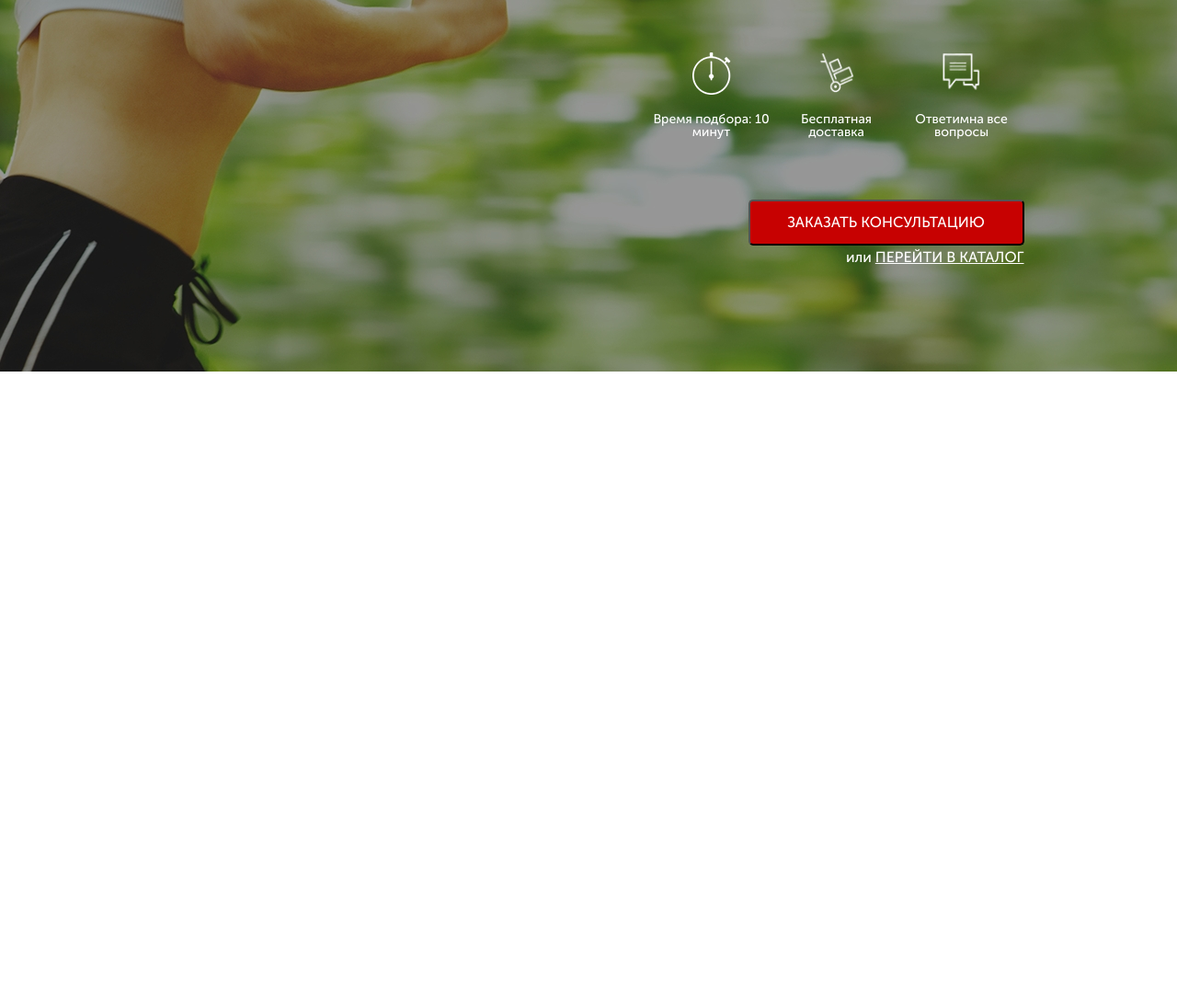
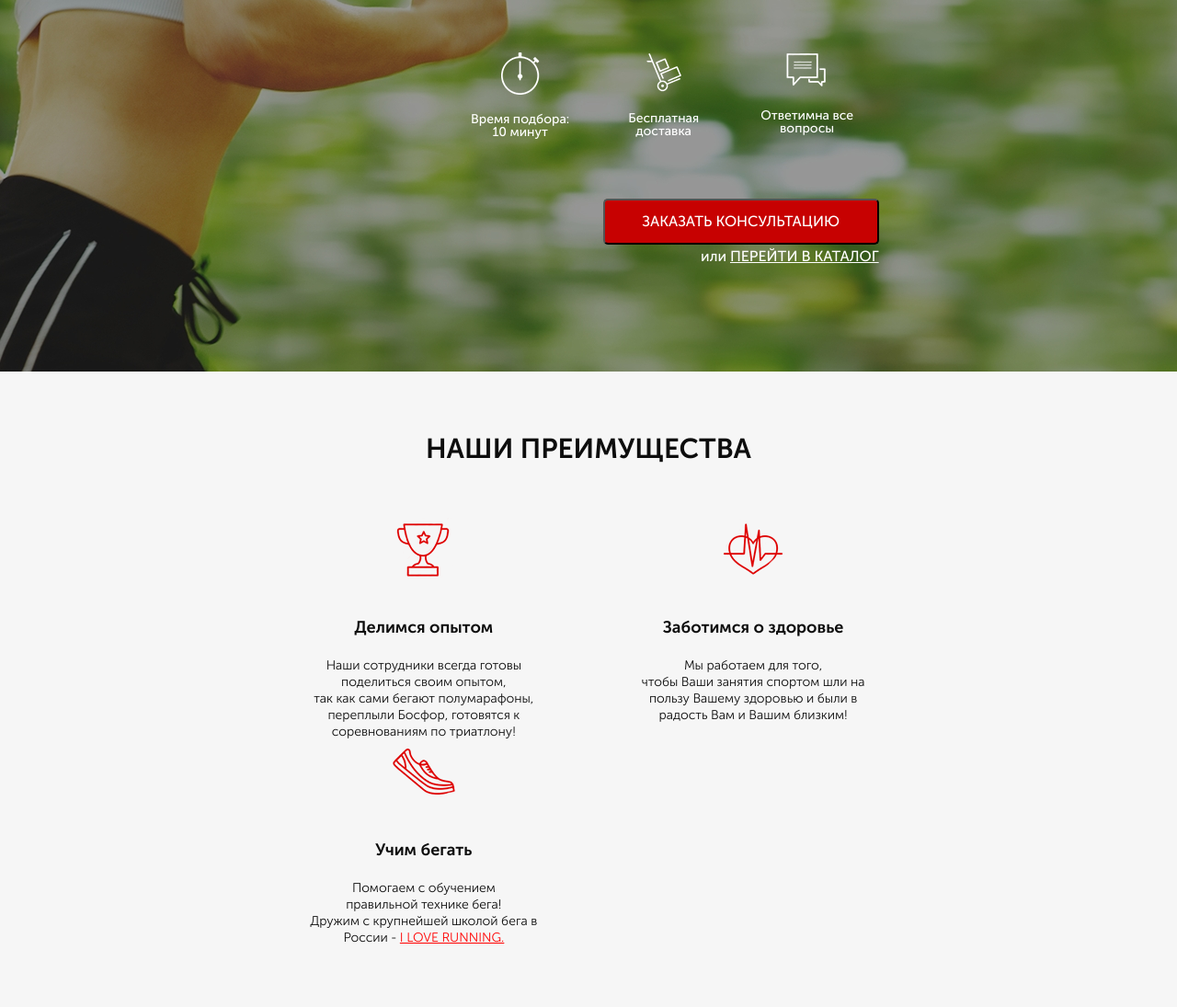
Before and after one commit to Xuan5422/PULSE, a website: page src/index.html in a window 1280 px wide. Shown: the part 246-1341 px from the top of the page at 92% size. Before the commit the page ends 800 px from the top, so only its background shows below. Drawn offline with Linux system fonts and the light colour scheme.

Commit message:
вторая секция

```diff
--- a/src/index.html
+++ b/src/index.html
@@ -37,22 +37,16 @@
 
 			<div class="icon-block">
 				<div class="icon-block__item">
-					<img src="icons/main_screen/timer.png" alt="" class="icon-block__img">
-					<div class="icon-block__descr">
-						Время подбора: 10 минут
-					</div>
+					<img src="icons/main_screen/timer.png" alt="timer" class="icon-block__img">
+					Время подбора: 10 минут
 				</div>
 				<div class="icon-block__item">
-					<img src="icons/main_screen/hand-cart.png" alt="" class="icon-block__img">
-					<div class="icon-block__descr">
-						Бесплатная доставка
-					</div>
+					<img src="icons/main_screen/hand-cart.png" alt="hand-cart" class="icon-block__img">
+					Бесплатная доставка
 				</div>
 				<div class="icon-block__item">
-					<img src="icons/main_screen/messages.png" alt="" class="icon-block__img">
-					<div class="icon-block__descr">
-						Ответимна все вопросы
-					</div>
+					<img src="icons/main_screen/messages.png" alt="messages" class="icon-block__img">
+					Ответимна все вопросы
 				</div>
 			</div>
 			<div class="promo__botton-wrapper">
@@ -62,6 +56,31 @@
 		</div>
 
 	</section>
+	<section class="benefits">
+		<div class="container">
+			<h2 class="benefits__title">
+				НАШИ ПРЕИМУЩЕСТВА
+			</h2>
+
+			<div class="icon-block icon-block_sp-betw">
+				<div class="icon-block__item icon-block__item_big">
+					<img src="icons/advantages/cup.png" alt="cup" class="icon-block__img icon-block__img_mb35">
+					<span>Делимся опытом</span><br><br>
+					Наши сотрудники всегда готовы поделиться своим опытом,<br> так как сами бегают полумарафоны, переплыли Босфор, готовятся к соревнованиям по триатлону!
+				</div>
+				<div class="icon-block__item icon-block__item_big ">
+					<img src="icons/advantages/heart.png" alt="heart" class="icon-block__img icon-block__img_mb35">
+					<span>Заботимся о здоровье</span><br><br>
+					Мы работаем для того,<br> чтобы Ваши занятия спортом шли на<br> пользу Вашему здоровью и были в<br> радость Вам и Вашим близким!
+				</div>
+				<div class="icon-block__item icon-block__item_big">
+					<img src="icons/advantages/shoe.png" alt="shoe" class="icon-block__img icon-block__img_mb35">
+					<span>Учим бегать</span> <br><br>
+					Помогаем с обучением<br> правильной технике бега!<br> Дружим с крупнейшей школой бега в<br> России - <a href="">I LOVE RUNNING.</a>
+				</div>
+			</div>
+		</div>
+	</section>
 
 </body>
 
--- /dev/null
+++ b/src/sass/blocks/_benefits.sass
@@ -0,0 +1,11 @@
+.benefits
+    background: #F6F6F6
+    padding: 69px 0 66px 0
+    &__title
+        margin-bottom: 60px
+        font-style: normal
+        font-weight: 700
+        font-size: 30px
+        line-height: 30px
+        text-align: center
+        color: #0D0D0D
--- a/src/sass/blocks/_container.sass
+++ b/src/sass/blocks/_container.sass
@@ -1,3 +1,4 @@
 .container
-	width: 947px
+	// width: 947px
+	width: 49.32%
 	margin: 0 auto
--- a/src/sass/blocks/_header.sass
+++ b/src/sass/blocks/_header.sass
@@ -1,9 +1,12 @@
 .header
+    width: 100%
     display: flex
     justify-content: space-between
     align-items: flex-start
+    flex-wrap: wrap
+
     &__logo
-        width: 251px
+        min-width: 251px
         img
             width: 100%
 
--- a/src/sass/blocks/_icon-block.sass
+++ b/src/sass/blocks/_icon-block.sass
@@ -1,21 +1,35 @@
 .icon-block
+    width: 100%
     display: flex
     justify-content: flex-end
     align-items: flex-start
+    flex-wrap: wrap
+    &_sp-betw
+        justify-content: space-between
     &__item
-        display: flex
-        flex-direction: column
-        align-items: center
-    &__img
-        width: 42px
-        height: 46px
-    &__descr
-        margin-top: 20px
-        width: 136px
-        height: 29px
+        width: 108px
+        margin: 0 24px
         font-style: normal
         font-weight: 500
         font-size: 14px
         line-height: 14px
         text-align: center
         color: #FFFFFF
+        a
+            color: #FF0000
+        &_big
+            margin: 0
+            width: 273px
+            font-weight: 300
+            line-height: 18px
+            color: #0D0D0D
+    &__img
+        display: block
+        margin: 0 auto
+        margin-bottom: 20px
+        &_mb35
+            margin-bottom: 35px
+    span
+        font-weight: 700
+        font-size: 18px
+        line-height: 29px
--- a/src/sass/style.sass
+++ b/src/sass/style.sass
@@ -11,4 +11,5 @@
 @import "blocks/header"
 @import "blocks/button"
 @import "blocks/icon-block"
+@import "blocks/benefits"
 @import "_media"
```
Also changed, not shown: src/css/style.css.
